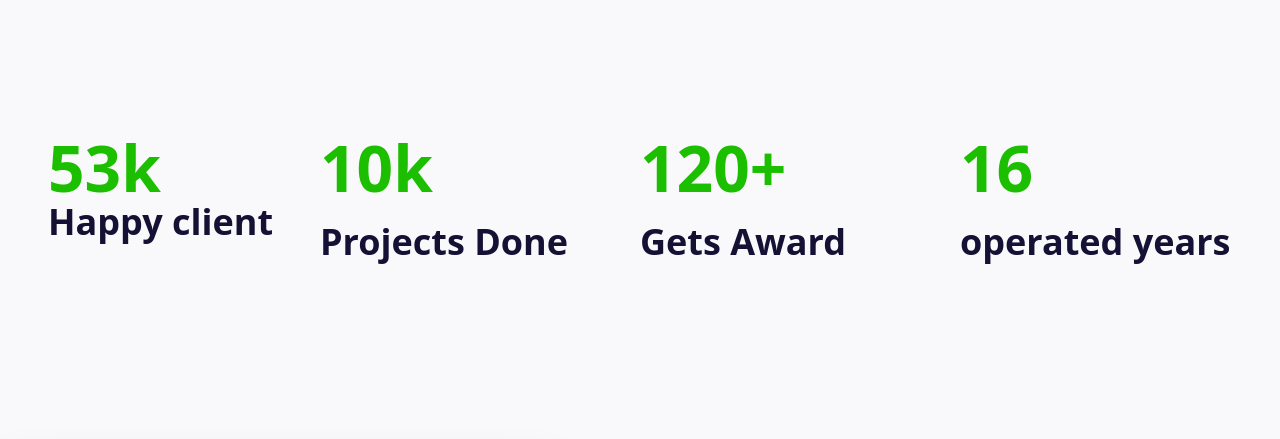
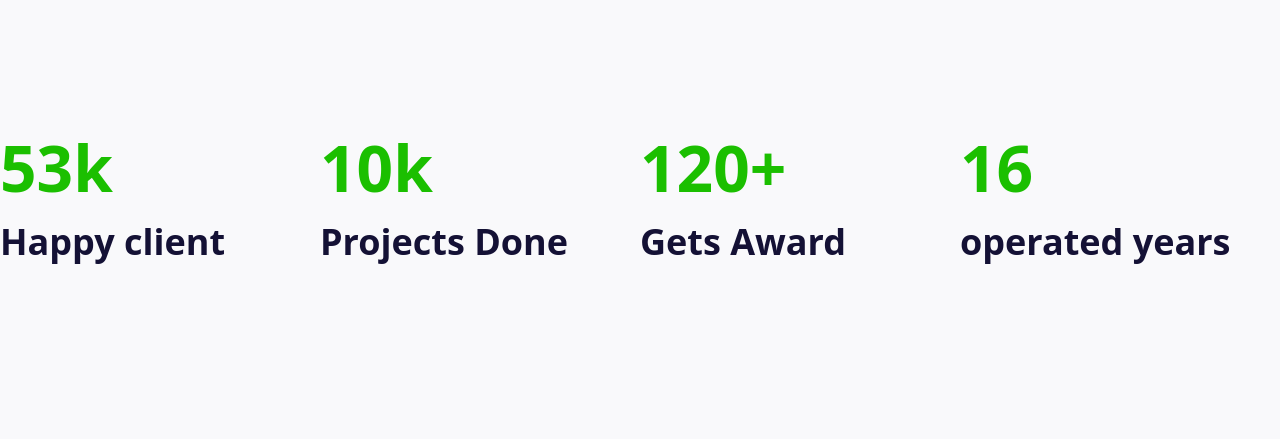
Before and after one commit to Sh75cr7/innovate, a plain HTML site: page index.html in a window 1280 px wide. Shown: the part 1041-1480 px from the top of the page. Drawn offline with nearby package versions, Linux system fonts and the light colour scheme; files whose address does not match are found by name; a web font is replaced by a local one.

Commit message:
first commt

```diff
--- a/index.html
+++ b/index.html
@@ -101,9 +101,9 @@ margin: 0 auto;
    <main class="bg-[#F9F9FB]">
     <div class="container ">
       <div class="grid grid-cols-1 md:grid-cols-2 lg:grid-cols-4 pt-[200px] ">
-        <div class="ml-12 mb-[200px]">
+        <div class=" mb-[200px]">
           <h1 class="text-[64px] font-extrabold text-[#1BBF00] leading-[68px] Open Sans">53k</h1>
-          <h2 class="text-[36px] font-bold text-[#141135] leading-[40px] Open Sans">Happy client</h2>
+          <h2 class="text-[36px] font-bold  mt-5 text-[#141135] leading-[40px] Open Sans">Happy client</h2>
         </div>
         <div>
           <h1 class="text-[64px] font-extrabold text-[#1BBF00] leading-[68px] Open Sans">10k</h1>
```
